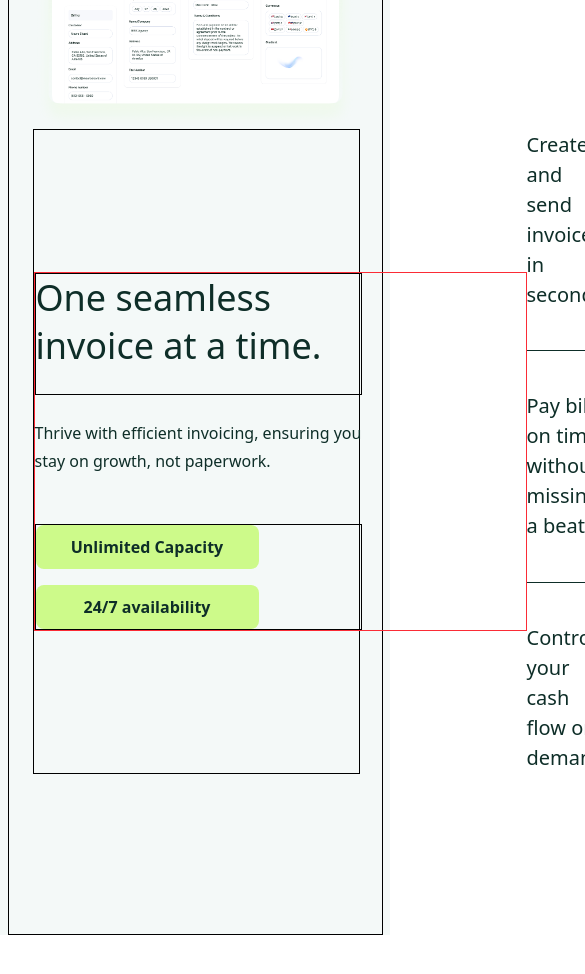
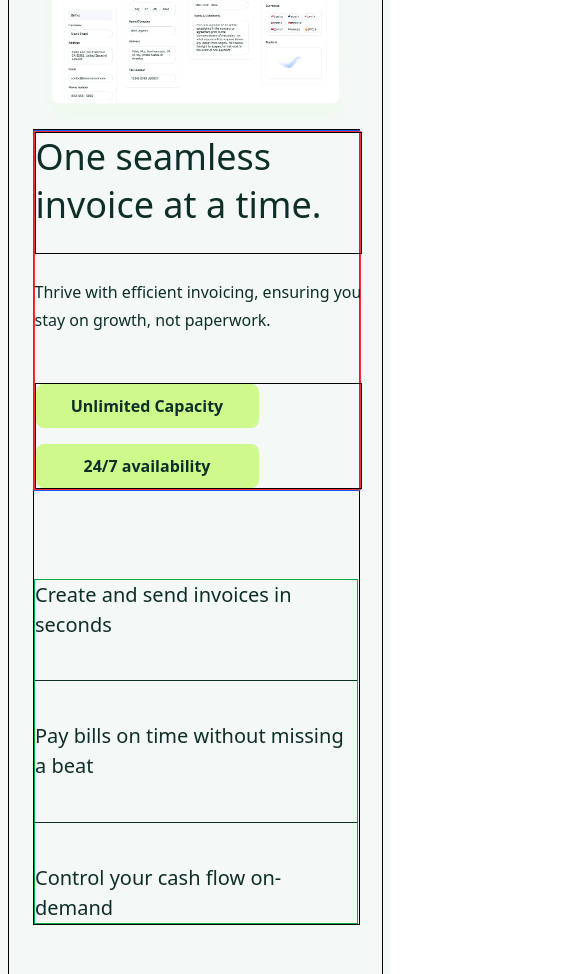
Before and after one commit to christianokuru/BillEase-Saas-landing-page, a Nuxt app: page / in a window 390 px wide. Shown: the part 820-1794 px from the top of the page, 585 px wide, since content can reach past the window. Before the commit the page ends 1755 px from the top, so only its background shows below. Built offline with nearby package versions, Linux system fonts and the light colour scheme.

Commit message:
finshed the mobile about section

```diff
--- a/components/custom/AboutSectionComponent.vue
+++ b/components/custom/AboutSectionComponent.vue
@@ -4,10 +4,12 @@ import ButtonComponent2 from "@/components/custom/ButtonComponent2.vue";
 
 <template>
   <div class="mb-[160px] max-sm:w-[349px]">
-    <div class="flex items-center justify-between w-[1008px] ml-[95px] max-sm:w-[327px] max-sm:ml-[0px] max-sm:border">
-      <div>
+    <div
+      class="flex items-center justify-between w-[1008px] ml-[95px] max-sm:w-[327px] max-sm:ml-[0px] max-sm:border max-sm:flex-col"
+    >
+      <div class="border border-blue-600 max-sm:w-[327px] max-sm:mb-[88px]">
         <!-- text div -->
-        <div class="w-[493px] border border-red-500">
+        <div class="w-[493px] border border-red-500 max-sm:w-[327px]">
           <div class="max-sm:w-[327px] max-sm:mb-[24px] border">
             <h1
               class="text-green text-heading2 w-[475px] leading-[56px] mb-[24px] max-sm:text-sub-heading max-sm:w-[327px] max-sm:text-left max-sm:leading-[48px]"
@@ -16,13 +18,17 @@ import ButtonComponent2 from "@/components/custom/ButtonComponent2.vue";
             </h1>
           </div>
           <div>
-            <p class="text-green w-[445px] text-body-lg leading-[28px] max-sm:w-[327px] max-sm:text-body-md">
+            <p
+              class="text-green w-[445px] text-body-lg leading-[28px] max-sm:w-[327px] max-sm:text-body-md"
+            >
               Thrive with efficient invoicing, ensuring you stay on growth, not
               paperwork.
             </p>
           </div>
 
-          <div class="flex items-center mt-[49px] w-[439px] max-sm:flex-col max-sm:w-[327px] max-sm:items-start border">
+          <div
+            class="flex items-center mt-[49px] w-[439px] max-sm:flex-col max-sm:w-[327px] max-sm:items-start border"
+          >
             <button-component2
               text="Unlimited Capacity"
               class="bg-lemon text-green w-[223px] font-[600] mr-[24px] hover:bg-[#d1eb089d] max-sm:mb-[16px]"
@@ -35,10 +41,16 @@ import ButtonComponent2 from "@/components/custom/ButtonComponent2.vue";
         </div>
       </div>
       <!-- right div -->
-      <div class="w-[324px]">
-        <p class="border-b border-green pb-[40.45px] text-green text-body-lg">Create and send invoices in seconds</p>
-        <p class="border-b border-green py-[40.45px] text-green text-body-lg">Pay bills on time without missing a beat</p>
-        <p class="pt-[40.45px] text-green text-body-lg">Control your cash flow on-demand</p>
+      <div class="w-[324px] border border-green-600">
+        <p class="border-b border-green pb-[40.45px] text-green text-body-lg">
+          Create and send invoices in seconds
+        </p>
+        <p class="border-b border-green py-[40.45px] text-green text-body-lg">
+          Pay bills on time without missing a beat
+        </p>
+        <p class="pt-[40.45px] text-green text-body-lg">
+          Control your cash flow on-demand
+        </p>
       </div>
     </div>
   </div>
```
